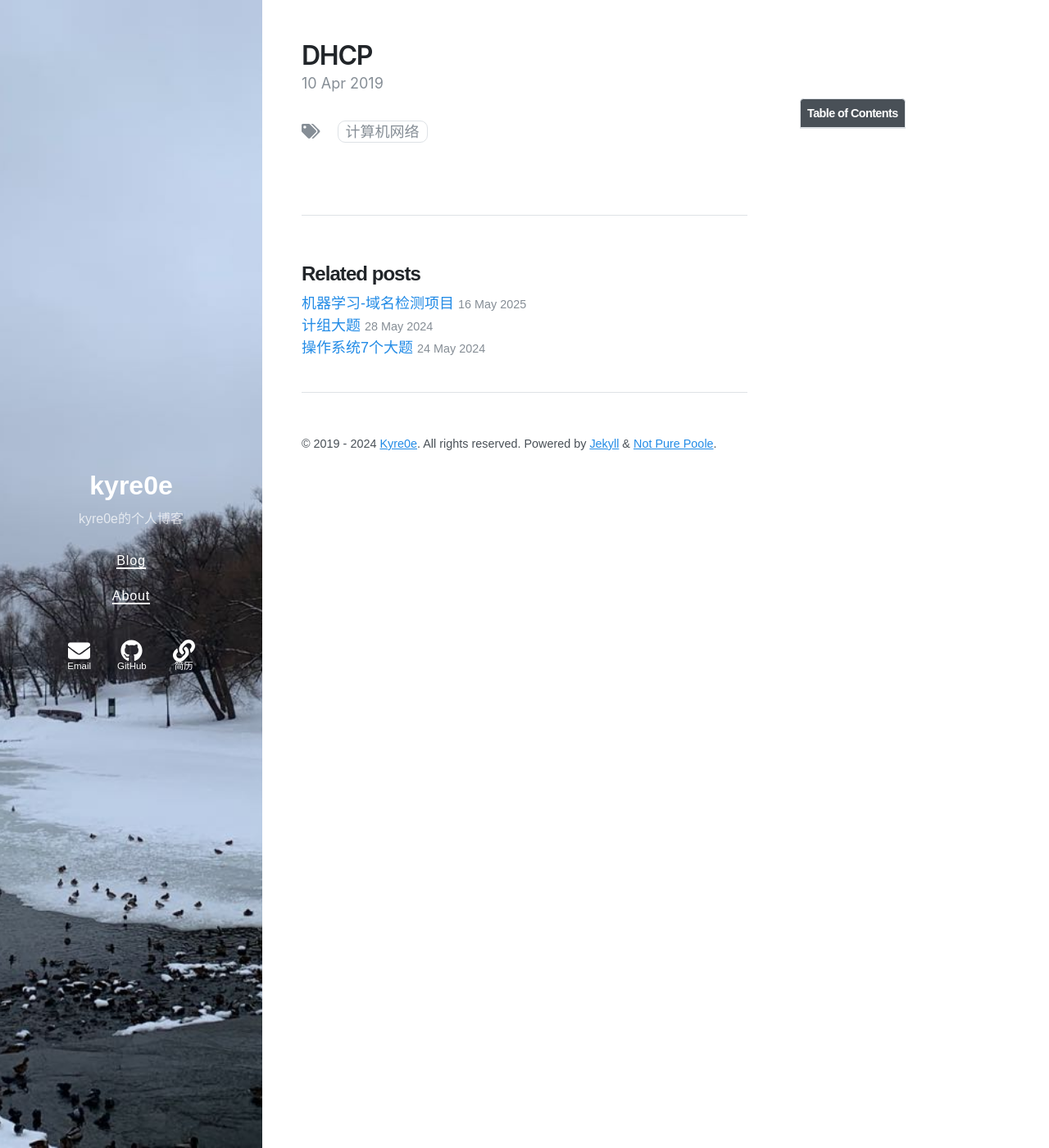
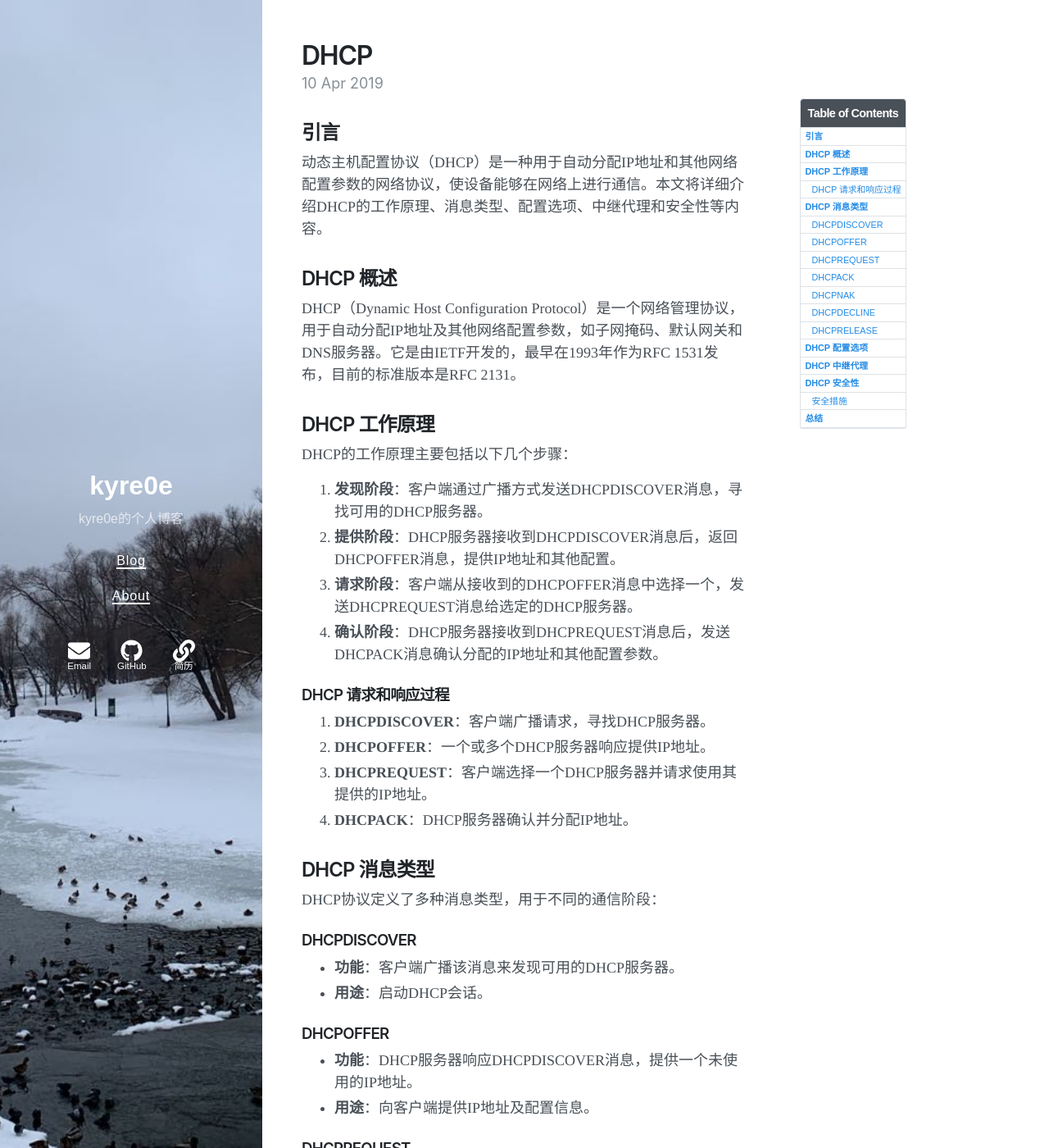
Before and after one commit to Kyre0ee/Kyre0ee.github.io, a Jekyll site: the page built from _posts/2019-04-10-DHCP.md, in a window 1280 px wide and 1400 px high. Shown: the whole window at 82% size. Built offline with Jekyll 4.4.1, drawn with Linux system fonts in a browser that asks for light colours; nearby versions of some CDN libraries; some of the changed text lies outside the part shown.

Commit message:
Update 2019-04-10-DHCP.md

```diff
--- a/_posts/2019-04-10-DHCP.md
+++ b/_posts/2019-04-10-DHCP.md
@@ -6,3 +6,75 @@ tags: 计算机网络
 excerpt: "计算机网络-DHCP相关知识点。"
 toc: true
 ---
+
+## 引言
+动态主机配置协议（DHCP）是一种用于自动分配IP地址和其他网络配置参数的网络协议，使设备能够在网络上进行通信。本文将详细介绍DHCP的工作原理、消息类型、配置选项、中继代理和安全性等内容。
+
+## DHCP 概述
+DHCP（Dynamic Host Configuration Protocol）是一个网络管理协议，用于自动分配IP地址及其他网络配置参数，如子网掩码、默认网关和DNS服务器。它是由IETF开发的，最早在1993年作为RFC 1531发布，目前的标准版本是RFC 2131。
+
+## DHCP 工作原理
+DHCP的工作原理主要包括以下几个步骤：
+1. **发现阶段**：客户端通过广播方式发送DHCPDISCOVER消息，寻找可用的DHCP服务器。
+2. **提供阶段**：DHCP服务器接收到DHCPDISCOVER消息后，返回DHCPOFFER消息，提供IP地址和其他配置。
+3. **请求阶段**：客户端从接收到的DHCPOFFER消息中选择一个，发送DHCPREQUEST消息给选定的DHCP服务器。
+4. **确认阶段**：DHCP服务器接收到DHCPREQUEST消息后，发送DHCPACK消息确认分配的IP地址和其他配置参数。
+
+### DHCP 请求和响应过程
+1. **DHCPDISCOVER**：客户端广播请求，寻找DHCP服务器。
+2. **DHCPOFFER**：一个或多个DHCP服务器响应提供IP地址。
+3. **DHCPREQUEST**：客户端选择一个DHCP服务器并请求使用其提供的IP地址。
+4. **DHCPACK**：DHCP服务器确认并分配IP地址。
+
+## DHCP 消息类型
+DHCP协议定义了多种消息类型，用于不同的通信阶段：
+
+### DHCPDISCOVER
+- **功能**：客户端广播该消息来发现可用的DHCP服务器。
+- **用途**：启动DHCP会话。
+
+### DHCPOFFER
+- **功能**：DHCP服务器响应DHCPDISCOVER消息，提供一个未使用的IP地址。
+- **用途**：向客户端提供IP地址及配置信息。
+
+### DHCPREQUEST
+- **功能**：客户端请求使用DHCPOFFER消息中提供的IP地址。
+- **用途**：选择一个DHCP服务器并请求确认。
+
+### DHCPACK
+- **功能**：DHCP服务器确认IP地址分配，并发送相关的网络配置信息。
+- **用途**：完成IP地址分配过程。
+
+### DHCPNAK
+- **功能**：DHCP服务器拒绝客户端的IP地址请求。
+- **用途**：拒绝不合法或不可用的IP地址请求。
+
+### DHCPDECLINE
+- **功能**：客户端通知DHCP服务器提供的IP地址已被使用。
+- **用途**：拒绝使用冲突的IP地址。
+
+### DHCPRELEASE
+- **功能**：客户端释放其IP地址。
+- **用途**：客户端主动放弃使用的IP地址。
+
+## DHCP 配置选项
+DHCP服务器可以提供多种配置选项，如：
+- **IP地址租期**：指定IP地址的有效期。
+- **子网掩码**：定义网络的子网掩码。
+- **默认网关**：指定网络的默认网关。
+- **DNS服务器**：提供DNS服务器的IP地址。
+
+## DHCP 中继代理
+在大型网络中，DHCP服务器可能不在同一子网内。DHCP中继代理（DHCP Relay Agent）可以在不同子网之间转发DHCP消息，使客户端能够与位于其他子网的DHCP服务器通信。
+
+## DHCP 安全性
+由于DHCP采用广播通信方式，容易受到以下攻击：
+- **DHCP欺骗**：恶意服务器响应客户端请求，提供错误的IP地址。
+- **IP地址耗尽**：攻击者发送大量虚假请求，导致IP地址池耗尽。
+
+### 安全措施
+- **DHCP Snooping**：在交换机上启用DHCP Snooping功能，监控和过滤不可信的DHCP消息。
+- **IP-MAC绑定**：将IP地址和MAC地址绑定，防止地址欺骗。
+
+## 总结
+DHCP是网络管理中的关键协议，通过自动分配IP地址和其他网络配置参数，简化了网络配置管理。理解DHCP的工作原理、消息类型、配置选项及其安全性对于网络管理员来说至关重要。
```
